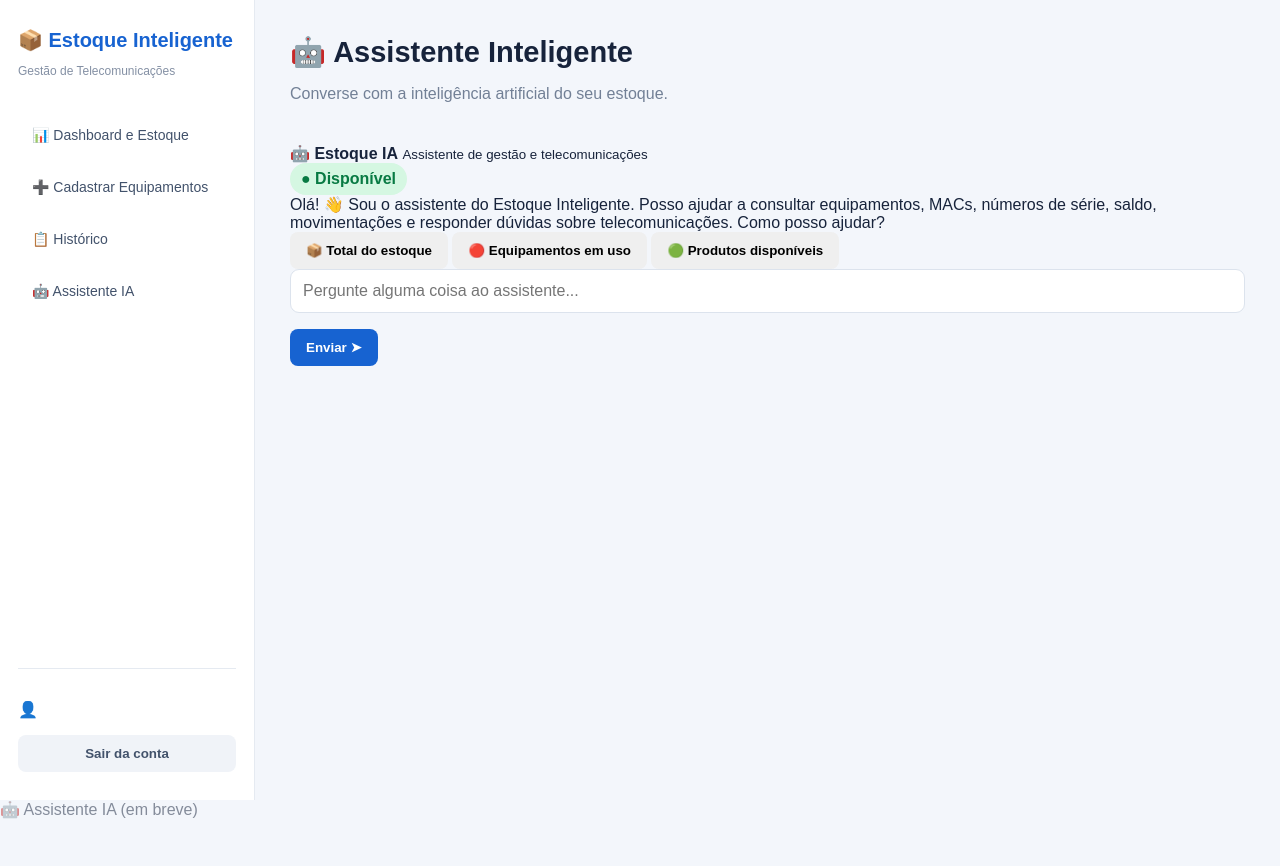
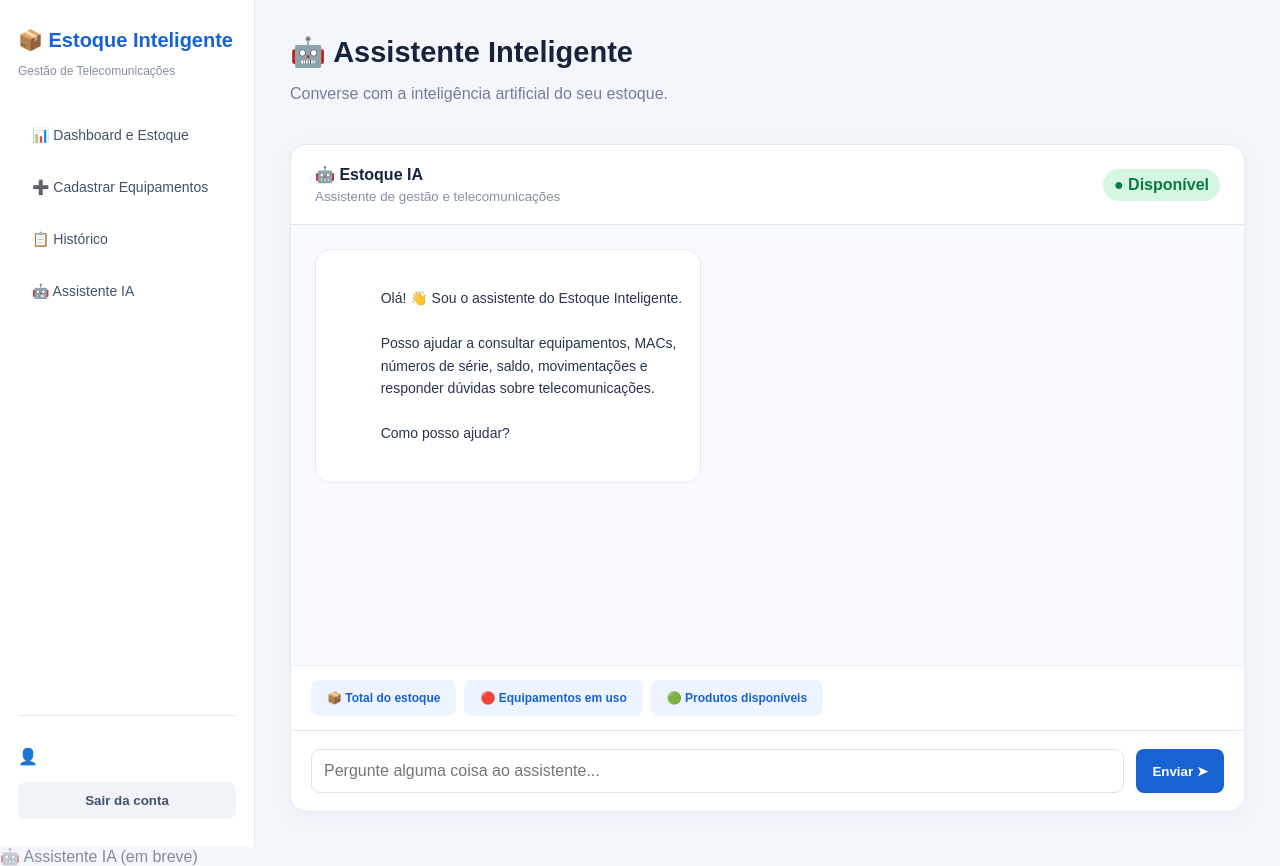
Before and after one commit to kauabarbosaa1728-web/Estoqueinteligente, a Flask app: template templates/assistente.html in a window 1280 px wide. Before the commit the page ends 819 px from the top, so only its background shows below. Run offline with Flask 3, Linux system fonts and the light colour scheme; the template is opened without the code that fills it, so the values that code supplies are empty; parts of the project's set-up code (start-up, migrations or seed data) failed here and were passed over.

Commit message:
Update style.css

```diff
--- a/static/style.css
+++ b/static/style.css
@@ -373,3 +373,104 @@ select {
         flex-wrap: wrap;
     }
 }
+
+.chat-container {
+    background: white;
+    border: 1px solid #e5eaf1;
+    border-radius: 16px;
+    overflow: hidden;
+    max-width: 1050px;
+    box-shadow: 0 5px 25px rgba(20, 45, 80, .04);
+}
+
+.chat-topo {
+    display: flex;
+    align-items: center;
+    justify-content: space-between;
+    padding: 20px 24px;
+    border-bottom: 1px solid #e5eaf1;
+}
+
+.chat-topo small {
+    display: block;
+    margin-top: 5px;
+    color: #8490a4;
+}
+
+.chat-mensagens {
+    height: 440px;
+    overflow-y: auto;
+    padding: 24px;
+    display: flex;
+    flex-direction: column;
+    gap: 16px;
+    background: #f8faff;
+}
+
+.mensagem {
+    max-width: 78%;
+    padding: 15px 18px;
+    border-radius: 15px;
+    line-height: 1.6;
+    white-space: pre-wrap;
+    overflow-wrap: anywhere;
+    font-size: 14px;
+}
+
+.mensagem.ia {
+    background: #ffffff;
+    border: 1px solid #e5eaf1;
+    align-self: flex-start;
+    color: #26364e;
+}
+
+.mensagem.usuario-chat {
+    background: #1763d1;
+    color: white;
+    align-self: flex-end;
+}
+
+.chat-sugestoes {
+    display: flex;
+    flex-wrap: wrap;
+    gap: 8px;
+    padding: 14px 20px;
+    border-top: 1px solid #edf0f5;
+}
+
+.chat-sugestoes button {
+    background: #edf4ff;
+    color: #1763d1;
+    font-size: 12px;
+}
+
+.chat-form {
+    display: flex;
+    gap: 12px;
+    padding: 18px 20px;
+    border-top: 1px solid #e5eaf1;
+}
+
+.chat-form input {
+    flex: 1;
+    min-width: 0;
+}
+
+.chat-form button {
+    margin: 0;
+}
+
+@media (max-width: 600px) {
+    .chat-mensagens {
+        height: 55vh;
+        padding: 14px;
+    }
+
+    .mensagem {
+        max-width: 94%;
+    }
+
+    .chat-form {
+        flex-direction: column;
+    }
+}
```
